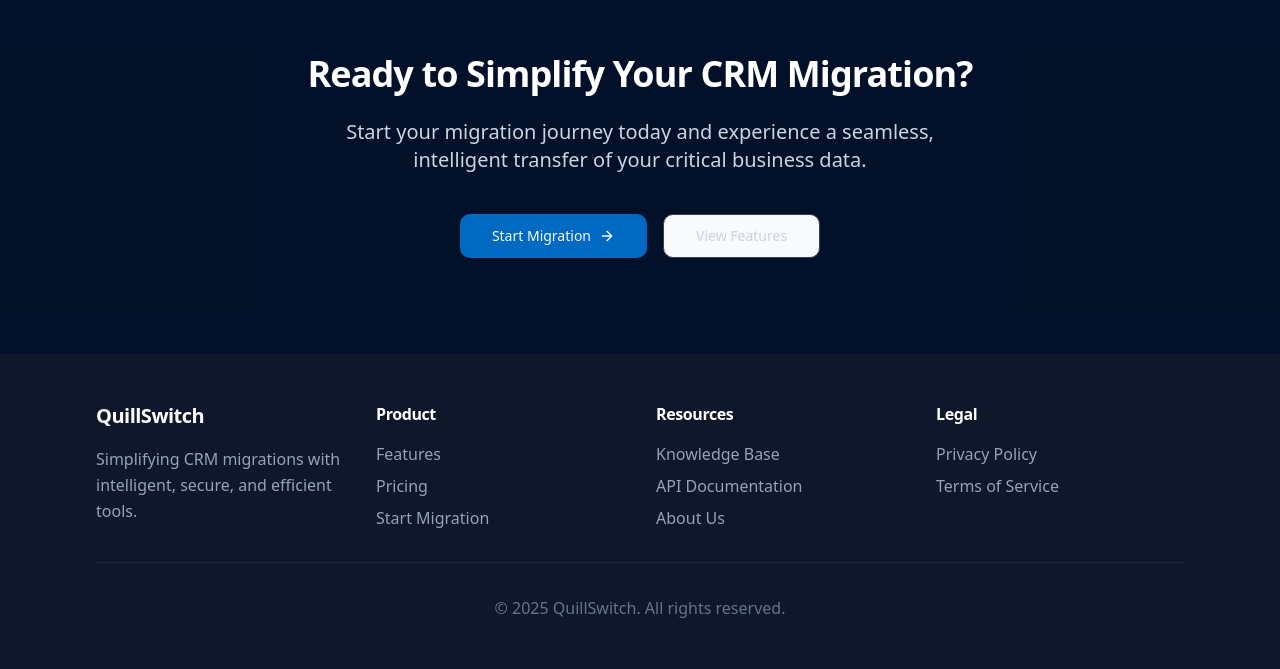
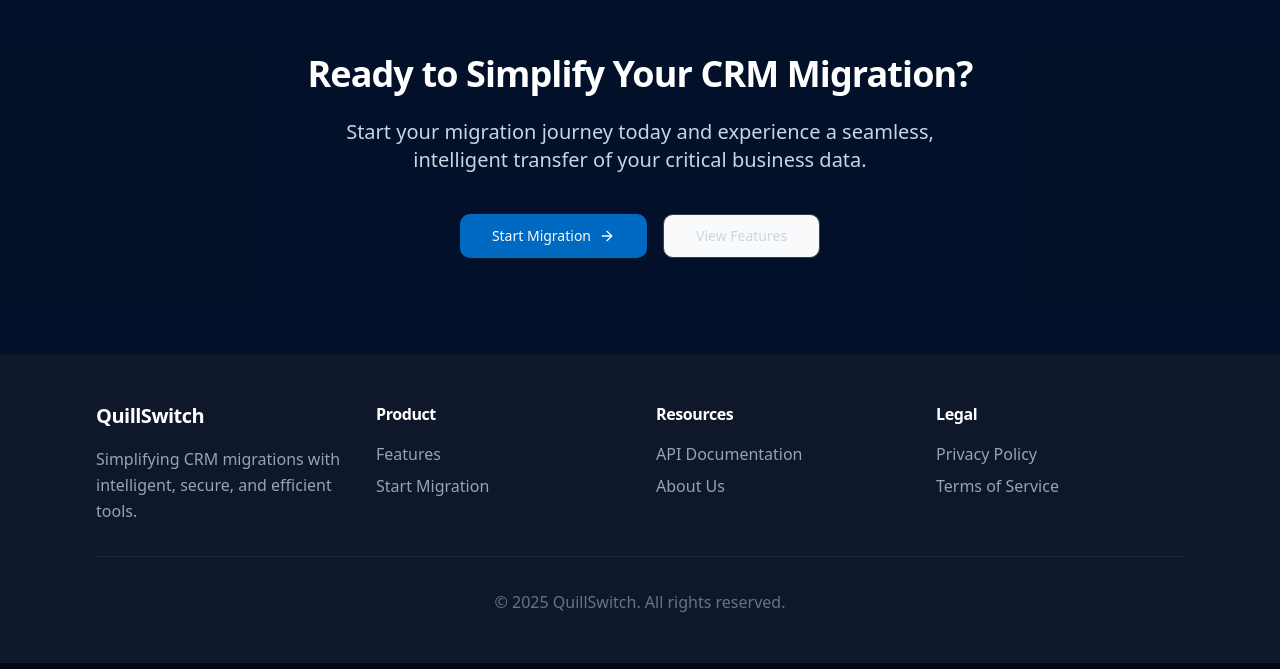
Before and after one commit to paullyd2112/quillswitch, a React (Vite) app: page / in a window 1280 px wide. Shown: the part 1470-2139 px from the top of the page. Built offline with nearby package versions, Linux system fonts and the light colour scheme.

Commit message:
Refactor: Improve home page content
This commit refactors the home page content to improve the user experience.

```diff
--- a/src/components/layout/Footer.tsx
+++ b/src/components/layout/Footer.tsx
@@ -18,7 +18,6 @@ const Footer = () => {
             <h4 className="font-semibold mb-4 text-white">Product</h4>
             <ul className="space-y-2">
               <li><Link to="/features" className="text-slate-400 hover:text-white">Features</Link></li>
-              <li><Link to="/pricing" className="text-slate-400 hover:text-white">Pricing</Link></li>
               <li><Link to="/migrations/setup" className="text-slate-400 hover:text-white">Start Migration</Link></li>
             </ul>
           </div>
@@ -26,7 +25,6 @@ const Footer = () => {
           <div>
             <h4 className="font-semibold mb-4 text-white">Resources</h4>
             <ul className="space-y-2">
-              <li><Link to="/knowledge-base" className="text-slate-400 hover:text-white">Knowledge Base</Link></li>
               <li><Link to="/api-docs" className="text-slate-400 hover:text-white">API Documentation</Link></li>
               <li><Link to="/about" className="text-slate-400 hover:text-white">About Us</Link></li>
             </ul>
```
